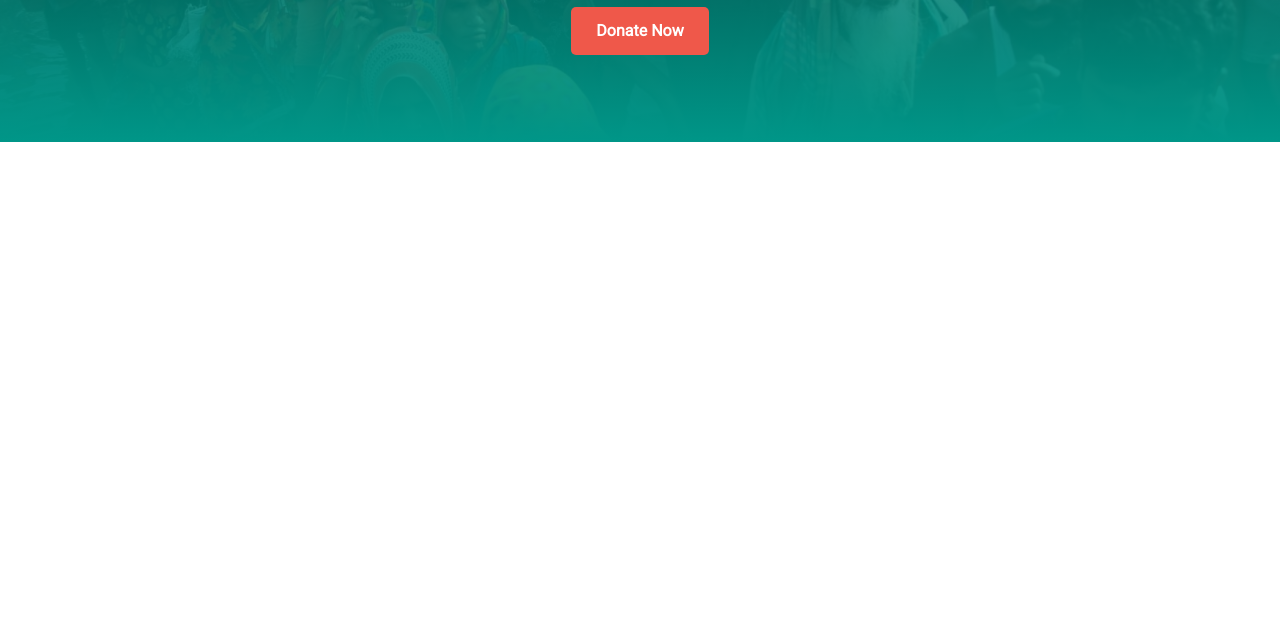
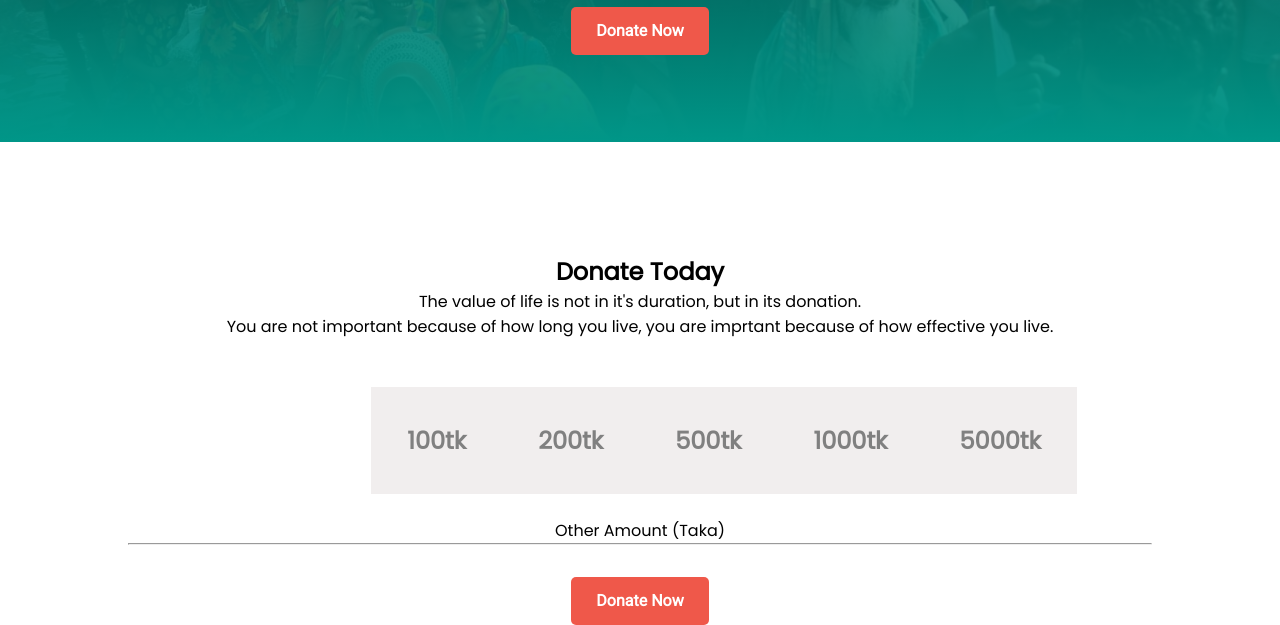
Before and after one commit to hamimhossain1/donation-giving, a plain HTML site: page index.html in a window 1280 px wide. Shown: the part 418-1043 px from the top of the page. Before the commit the page ends 800 px from the top, so only its background shows below. Drawn offline with Linux system fonts and the light colour scheme.

Commit message:
donate money section in the middle

```diff
--- a/index.html
+++ b/index.html
@@ -31,6 +31,23 @@
         </div>
     </section>
 
+    <!-------donate money section------->
+    <section id="donateMoney">
+        <h1 class="donateMoney-text">Donate Today</h1>
+        <p>The value of life is not in it's duration, but in its donation. <br> You are not important because of how long you live, you are imprtant because of how effective you live.</p>
+        <div class="amount-potions">
+            <h5>100tk</h5>
+            <h5>200tk</h5>
+            <h5>500tk</h5>
+            <h5>1000tk</h5>
+            <h5>5000tk</h5>
+        </div>
+        <p>Other Amount (Taka)</p>
+        <hr>
+        <button class="banner-btn">Donate Now</button>
+
+    </section>
+
 
 
 
--- a/style.css
+++ b/style.css
@@ -6,6 +6,7 @@ body{
 *{
     margin: 0;
     padding: 0;
+    box-sizing: border-box;
 }
 
 /* ....banner section .... */
@@ -38,9 +39,49 @@ body{
     cursor: pointer;
 }
 
+/* ....donate money section .... */
+#donateMoney{
+    text-align: center;
+    padding-top: 7em;
+}
+#donateMoney h5{
+    margin-bottom: 1em;
+    font-size: 1.5em;
+    color: grey;
+}
+.amount-potions{
+    padding-top: 3em;
+    max-width: 42%;
+    display: flex;
+    margin: 10px;
+    justify-content: space-around;
+    margin: auto;
+
+}
+.amount-potions h5{
+    /* border: 2px solid red; */
+    padding: 1.5em;
+    background-color: rgb(241, 238, 238);
+}
+hr{
+    width: 80%;
+    margin: auto;
+}
+/* .donateMoney-text{
+    font-weight: 900;
+} */
+
+
+
+
+
+
+
+
+
+
 
 
 /* ....banner section .... */
 /* ....banner section .... */
 /* ....banner section .... */
-/* ....banner section .... */
```
